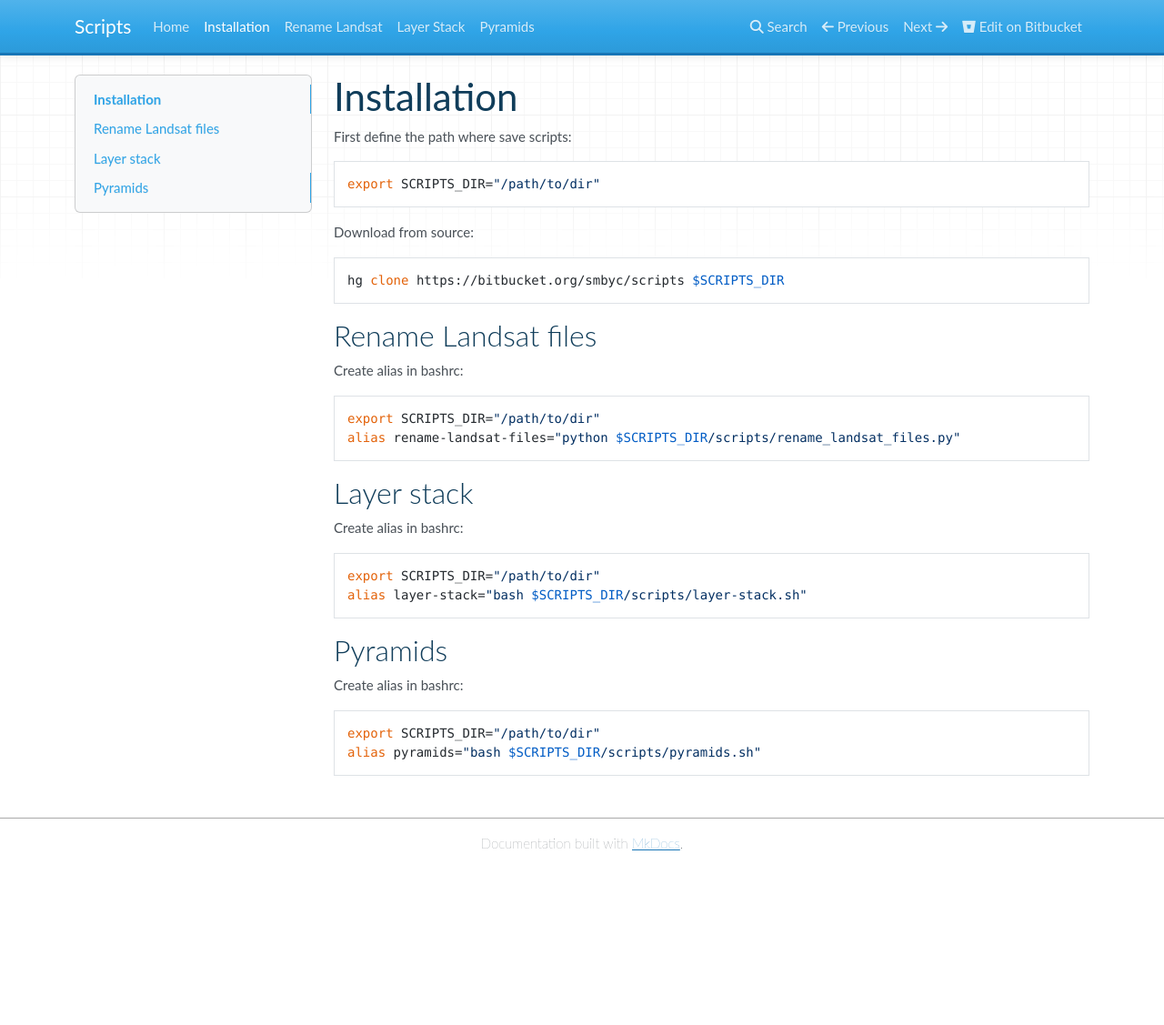
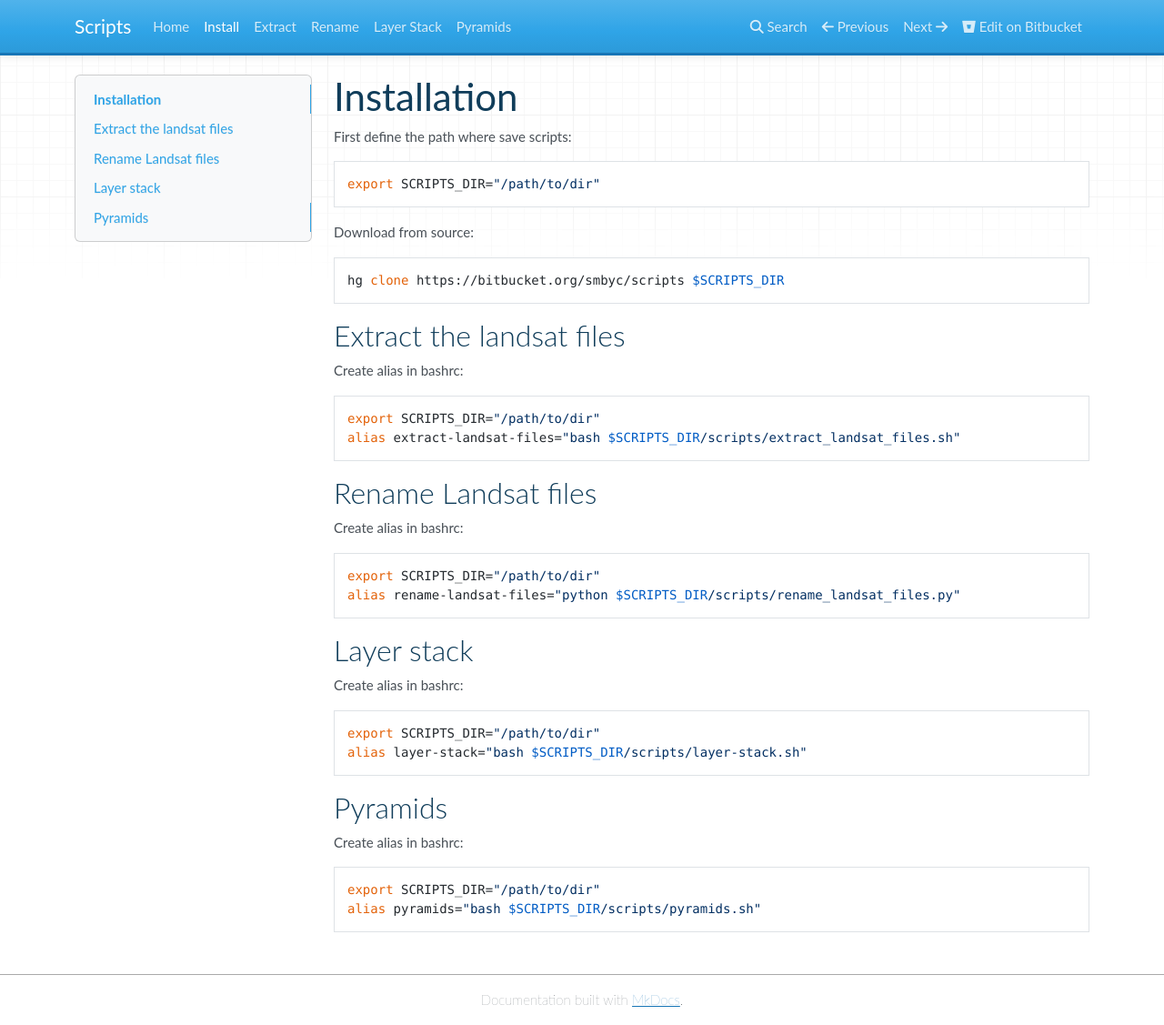
Before and after one commit to SMByC/scripts, an MkDocs documentation site: the page built from docs/installation.md, in a window 1280 px wide and 1127 px high. Shown: the whole window at 91% size. Built offline with MkDocs 1.6.1, drawn with Linux system fonts in a browser that asks for light colours; nearby versions of some CDN libraries; old or Windows-style settings are respelled for this version of MkDocs.

Commit message:
Added the script for extract the landsat compressed files (.tar.gz) inside the directory with the same name of the file

````diff
--- a/docs/installation.md
+++ b/docs/installation.md
@@ -10,6 +10,15 @@ Download from source:
 
 ```bash
 hg clone https://bitbucket.org/smbyc/scripts $SCRIPTS_DIR
+```
+
+## Extract the landsat files
+
+Create alias in bashrc:
+
+```bash
+export SCRIPTS_DIR="/path/to/dir"
+alias extract-landsat-files="bash $SCRIPTS_DIR/scripts/extract_landsat_files.sh"
 ```
 
 ## Rename Landsat files
--- a/mkdocs.yml
+++ b/mkdocs.yml
@@ -14,7 +14,8 @@ markdown_extensions:
       permalink: true
 pages:
 - Home: index.md
-- Installation: installation.md
-- Rename Landsat: rename_landsat.md
+- Install: installation.md
+- Extract: extract_landsat_files.md
+- Rename: rename_landsat.md
 - Layer Stack: layer_stack.md
 - Pyramids: pyramids.md
````
Also changed, not shown: docs/extract_landsat_files.md (added, +15 -0 lines), docs/index.md (+1 -0 lines), 1 other file.
